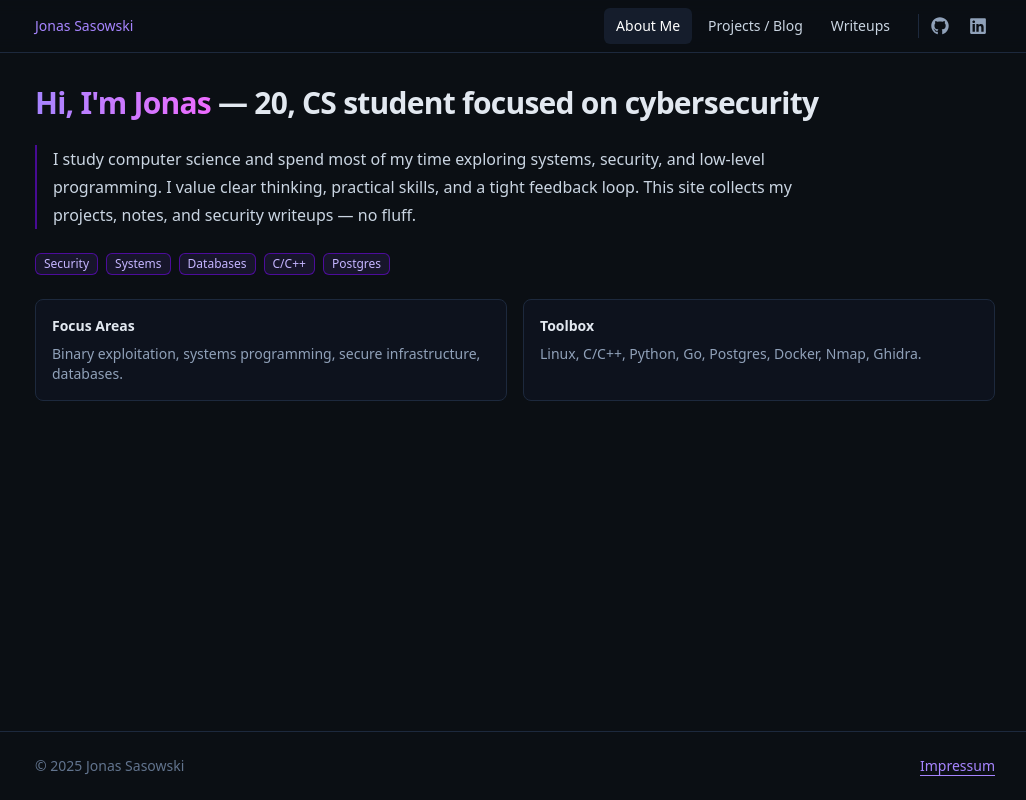
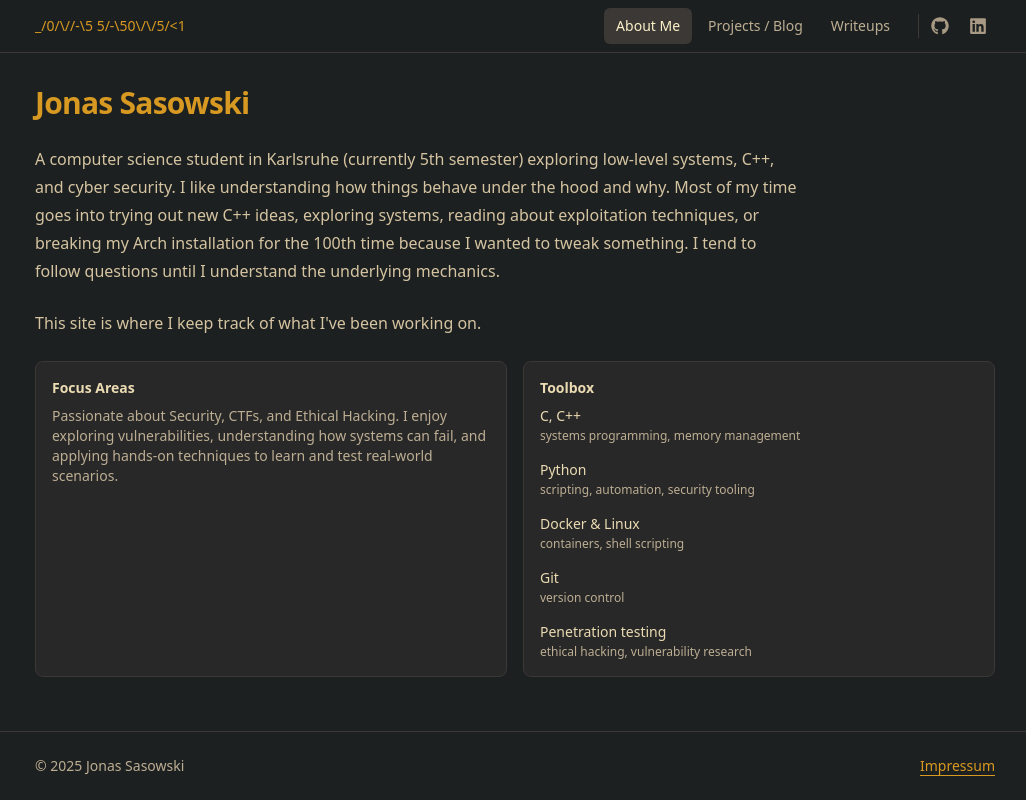
Before and after one commit to Cliiive/portfolio, a React (Vite) app: page / in a window 1280 px wide. Shown: the whole page, without its empty margins (125-1151 px from the left). Built offline with nearby package versions, Linux system fonts and the light colour scheme.

Commit message:
Move to gruvbox type vibe

```diff
--- a/src/App.tsx
+++ b/src/App.tsx
@@ -10,21 +10,23 @@ import Impressum from "./pages/Impressum.tsx";
 
 function Layout() {
 	return (
-		<div className="min-h-screen bg-[#0b0f14] text-slate-200 flex flex-col">
-			<header className="sticky top-0 z-40 backdrop-blur supports-[backdrop-filter]:bg-[#0b0f14]/70 border-b border-slate-800">
+		<div className="min-h-screen bg-[#1d2021] text-[#ebdbb2] flex flex-col">
+			<header className="sticky top-0 z-40 backdrop-blur supports-[backdrop-filter]:bg-[#1d2021]/70 border-b" style={{ borderColor: '#3c3836' }}>
 				<Nav />
 			</header>
 			<main className="container-std py-8 flex-1">
 				<Outlet />
 			</main>
-			<footer className="border-t border-slate-800">
-				<div className="container-std py-6 text-sm text-slate-500 flex flex-col sm:flex-row items-center gap-3 sm:gap-4 justify-between">
+			<footer className="border-t" style={{ borderColor: '#3c3836' }}>
+				<div className="container-std py-6 text-sm" style={{ color: '#bdae93' }}>
+					<div className="flex flex-col sm:flex-row items-center gap-3 sm:gap-4 justify-between">
 					<div>© 2025 Jonas Sasowski</div>
-					<div className="flex items-center gap-4">
-						<a className="text-violet-400 hover:text-violet-300 underline underline-offset-4" href="/impressum">Impressum</a>
+						<div className="flex items-center gap-4">
+							<a className="underline underline-offset-4" style={{ color: '#d79921' }} href="/impressum">Impressum</a>
 						{/* Mobile-only social icons */}
-						<a
-							className="sm:hidden p-2 -m-2 text-slate-400 hover:text-violet-300"
+							<a
+								className="sm:hidden p-2 -m-2"
+								style={{ color: '#a89984' }}
 							href="https://github.com/Cliiive"
 							target="_blank"
 							rel="noreferrer"
@@ -33,8 +35,9 @@ function Layout() {
 						>
 							<FaGithub size={18} />
 						</a>
-						<a
-							className="sm:hidden p-2 -m-2 text-slate-400 hover:text-violet-300"
+							<a
+								className="sm:hidden p-2 -m-2"
+								style={{ color: '#a89984' }}
 							href="#"
 							target="_blank"
 							rel="noreferrer"
@@ -43,6 +46,7 @@ function Layout() {
 						>
 							<FaLinkedin size={18} />
 						</a>
+					</div>
 					</div>
 				</div>
 			</footer>
--- a/src/components/Nav.tsx
+++ b/src/components/Nav.tsx
@@ -2,20 +2,20 @@ import { NavLink } from "react-router-dom";
 import { FaGithub, FaLinkedin } from "react-icons/fa";
 
 const linkBase =
-  "px-2 py-1 md:px-3 md:py-2 rounded-md text-[12px] md:text-sm font-medium text-slate-300 hover:text-white hover:bg-slate-800/60";
+  "px-2 py-1 md:px-3 md:py-2 rounded-md text-[12px] md:text-sm font-medium text-[#bdae93] hover:text-[#fbf1c7] hover:bg-[#3c3836]";
 
 export default function Nav() {
   return (
     <div className="container-std flex items-center justify-between gap-2 py-2">
-      <div className="text-xs sm:text-sm text-slate-300 flex-shrink-0">
-        <span className="text-violet-400">Jonas Sasowski</span>
+      <div className="text-xs sm:text-sm flex-shrink-0" style={{ color: '#bdae93' }}>
+        <span style={{ color: '#d79921' }}>{String.raw`_/0/\//-\5 5/-\50\/\/5/<1`}</span>
       </div>
       <nav className="flex items-center gap-1 ml-auto flex-wrap justify-end min-w-0">
         <NavLink
           to="/"
           end
           className={({ isActive }) =>
-            `${linkBase} ${isActive ? "bg-slate-800/60 text-white" : ""}`
+            `${linkBase} ${isActive ? "bg-[#3c3836] text-[#fbf1c7]" : ""}`
           }
         >
           About Me
@@ -23,7 +23,7 @@ export default function Nav() {
         <NavLink
           to="/projects"
           className={({ isActive }) =>
-            `${linkBase} ${isActive ? "bg-slate-800/60 text-white" : ""}`
+            `${linkBase} ${isActive ? "bg-[#3c3836] text-[#fbf1c7]" : ""}`
           }
         >
           Projects / Blog
@@ -31,17 +31,18 @@ export default function Nav() {
         <NavLink
           to="/writeups"
           className={({ isActive }) =>
-            `${linkBase} ${isActive ? "bg-slate-800/60 text-white" : ""}`
+            `${linkBase} ${isActive ? "bg-[#3c3836] text-[#fbf1c7]" : ""}`
           }
         >
           Writeups
         </NavLink>
-        <div className="hidden md:block ml-3 h-6 w-px bg-slate-800" />
+        <div className="hidden md:block ml-3 h-6 w-px" style={{ backgroundColor: '#3c3836' }} />
           <a
           href="https://github.com/Cliiive"
           target="_blank"
           rel="noreferrer"
-            className="hidden md:inline-flex p-2 text-slate-400 hover:text-violet-300"
+            className="hidden md:inline-flex p-2 hover:text-[#d79921]"
+            style={{ color: '#a89984' }}
           aria-label="GitHub"
           title="GitHub"
         >
@@ -51,7 +52,8 @@ export default function Nav() {
           href="#"
           target="_blank"
           rel="noreferrer"
-            className="hidden md:inline-flex p-2 text-slate-400 hover:text-violet-300"
+            className="hidden md:inline-flex p-2 hover:text-[#d79921]"
+            style={{ color: '#a89984' }}
           aria-label="LinkedIn"
           title="LinkedIn"
         >
--- a/src/index.css
+++ b/src/index.css
@@ -1,20 +1,22 @@
 @import "tailwindcss";
 
 /* Minimal tweaks for selection and focus */
-::selection { background-color: rgba(139, 92, 246, 0.25); }
+/* Gruvbox selection */
+::selection { background-color: #504945; color: #fbf1c7; }
 
 /* Markdown content defaults (applied via wrapper class) */
 .mdx h1 { @apply text-3xl font-semibold tracking-tight mt-2 mb-4; }
 .mdx h2 { @apply text-2xl font-semibold tracking-tight mt-8 mb-3; }
 .mdx h3 { @apply text-xl font-semibold tracking-tight mt-6 mb-2; }
-.mdx p { @apply leading-7 text-slate-300 my-4; }
+.mdx p { @apply leading-7 my-4; color: #d5c4a1; }
 .mdx ul { @apply list-disc pl-6 my-4 space-y-2; }
 .mdx ol { @apply list-decimal pl-6 my-4 space-y-2; }
-.mdx a { @apply text-violet-400 hover:text-violet-300 underline underline-offset-4; }
-.mdx pre { @apply bg-slate-900/60 rounded-lg p-4 overflow-x-auto my-4; }
+.mdx a { @apply underline underline-offset-4; color: #d79921; }
+.mdx a:hover { color: #fabd2f; }
+.mdx pre { @apply rounded-lg p-4 overflow-x-auto my-4; background-color: #32302f; color: #ebdbb2; }
 .mdx code { @apply font-mono text-sm; }
-.mdx img { @apply rounded-lg border border-slate-800 my-4; }
-.mdx blockquote { @apply border-l-4 border-slate-700 pl-4 text-slate-300 italic my-4; }
+.mdx img { @apply rounded-lg my-4; border: 1px solid #3c3836; }
+.mdx blockquote { @apply border-l-4 pl-4 italic my-4; border-color: #3c3836; color: #bdae93; }
 
 /* Layout helpers */
 .container-std { @apply max-w-5xl mx-auto px-4 sm:px-6 lg:px-8; }
--- a/src/lib/MarkdownRenderer.tsx
+++ b/src/lib/MarkdownRenderer.tsx
@@ -38,13 +38,13 @@ export default function MarkdownRenderer({ md, mdPath }: Props) {
             const content = String(children).replace(/\n$/, "");
             if (inline) {
               return (
-                <code className="px-1.5 py-0.5 rounded bg-slate-800/70 text-slate-100" {...props}>
+                <code className="px-1.5 py-0.5 rounded" style={{ backgroundColor: '#3c3836', color: '#ebdbb2' }} {...props}>
                   {content}
                 </code>
               );
             }
             return (
-              <pre className="bg-slate-900/70 rounded-lg p-4 overflow-auto">
+              <pre className="rounded-lg p-4 overflow-auto" style={{ backgroundColor: '#32302f', color: '#ebdbb2' }}>
                 <code className={className}>{content}</code>
               </pre>
             );
--- a/src/pages/About.tsx
+++ b/src/pages/About.tsx
@@ -1,44 +1,47 @@
 export default function About() {
   return (
-    <section className="space-y-6">
-      <h1 className="text-3xl font-semibold tracking-tight">
-        <span className="bg-gradient-to-r from-violet-400 to-fuchsia-400 bg-clip-text text-transparent">
-          Hi, I'm Jonas
-        </span>{" "}
-        — 20, CS student focused on cybersecurity
+    <section className="space-y-6 relative">
+      <h1 className="text-3xl font-semibold tracking-tight" style={{ color: '#d79921' }}>
+        Jonas Sasowski
       </h1>
-      <p className="text-slate-300 leading-7 max-w-3xl border-l-2 border-violet-700/60 pl-4">
-        I study computer science and spend most of my time exploring systems, security, and low-level programming. I value clear thinking, practical skills, and a tight
-        feedback loop. This site collects my projects, notes, and security writeups — no fluff.
+      <p className="leading-7 max-w-3xl" style={{ color: '#d5c4a1' }}>
+
+A computer science student in Karlsruhe (currently 5th semester) exploring low-level systems, C++, and cyber security. I like understanding how things behave under the hood and why.
+Most of my time goes into trying out new C++ ideas, exploring systems, reading about exploitation techniques, or breaking my Arch installation for the 100th time because I wanted to tweak something.
+I tend to follow questions until I understand the underlying mechanics.
+      </p>
+        <p className="leading-7 max-w-3xl" style={{ color: '#d5c4a1' }}>
+
+
+This site is where I keep track of what I've been working on.
       </p>
 
-      <div className="flex flex-wrap gap-2">
-        {[
-          "Security",
-          "Systems",
-          "Databases",
-          "C/C++",
-          "Postgres",
-        ].map((t) => (
-          <span
-            key={t}
-            className="inline-flex items-center rounded-md border border-violet-700/60 bg-violet-500/10 px-2 py-0.5 text-xs text-violet-300"
-          >
-            {t}
-          </span>
-        ))}
-      </div>
 
       <div className="grid sm:grid-cols-2 gap-4">
-        <div className="rounded-lg border border-slate-800 bg-slate-900/40 p-4">
-          <h2 className="text-sm font-semibold text-slate-200">Focus Areas</h2>
-          <p className="text-sm text-slate-400 mt-2">
-            Binary exploitation, systems programming, secure infrastructure, databases.
+        <div className="rounded-lg border p-4" style={{ borderColor: '#3c3836', backgroundColor: '#282828' }}>
+          <h2 className="text-sm font-semibold" style={{ color: '#ebdb2' }}>Focus Areas</h2>
+          <p className="text-sm mt-2" style={{ color: '#bdae93' }}>
+        Passionate about Security, CTFs, and Ethical Hacking. I enjoy exploring vulnerabilities, understanding how systems can fail, and applying hands-on techniques to learn and test real-world scenarios.
           </p>
         </div>
-        <div className="rounded-lg border border-slate-800 bg-slate-900/40 p-4">
-          <h2 className="text-sm font-semibold text-slate-200">Toolbox</h2>
-          <p className="text-sm text-slate-400 mt-2">Linux, C/C++, Python, Go, Postgres, Docker, Nmap, Ghidra.</p>
+        <div className="rounded-lg border p-4" style={{ borderColor: '#3c3836', backgroundColor: '#282828' }}>
+          <h2 className="text-sm font-semibold" style={{ color: '#ebdbb2' }}>Toolbox</h2>
+        <div className="text-sm mt-2" style={{ color: '#bdae93' }}>
+        <ul className="list-disc list-inside pl-0 space-y-4">
+          {[
+          { title: "C, C++", desc: "systems programming, memory management" },
+          { title: "Python", desc: "scripting, automation, security tooling" },
+          { title: "Docker & Linux", desc: "containers, shell scripting" },
+          { title: "Git", desc: "version control" },
+          { title: "Penetration testing", desc: "ethical hacking, vulnerability research" },
+          ].map((item) => (
+          <li key={item.title} className="flex flex-col">
+        <div className="text-sm font-medium" style={{ color: "#ebdbb2" }}>{item.title}</div>
+        <div className="text-xs mt-0.5" style={{ color: "#bdae93" }}>{item.desc}</div>
+          </li>
+          ))}
+        </ul>
+        </div>
         </div>
       </div>
     </section>
--- a/src/pages/Projects.tsx
+++ b/src/pages/Projects.tsx
@@ -6,8 +6,8 @@ export default function Projects() {
   return (
     <section>
       <div className="text-center">
-        <h1 className="text-2xl font-semibold tracking-tight text-violet-400">Projects / Blog</h1>
-        <p className="text-slate-400 mt-3 mb-8">Code, experiments, and notes worth sharing.</p>
+        <h1 className="text-2xl font-semibold tracking-tight" style={{ color: '#d79921' }}>Projects / Blog</h1>
+        <p className="mt-3 mb-8" style={{ color: '#bdae93' }}>Code, experiments, and notes worth sharing.</p>
       </div>
       <div className="max-w-4xl mx-auto">
         <div className="grid grid-cols-1 sm:grid-cols-2 lg:grid-cols-3 gap-4">
--- a/src/pages/Writeups.tsx
+++ b/src/pages/Writeups.tsx
@@ -7,8 +7,8 @@ export default function Writeups() {
     <section>
       <div className="max-w-4xl mx-auto mb-6 flex items-center justify-between gap-3">
         <div className="text-left">
-          <h1 className="text-2xl font-semibold tracking-tight text-violet-400">Writeups</h1>
-          <p className="text-slate-400 mt-2">CTFs, vulns, and investigations.</p>
+          <h1 className="text-2xl font-semibold tracking-tight" style={{ color: '#d79921' }}>Writeups</h1>
+          <p className="mt-2" style={{ color: '#bdae93' }}>CTFs, vulns, and investigations.</p>
         </div>
         <img
           src="https://tryhackme-badges.s3.amazonaws.com/c1ive.png"
```
Also changed, not shown: src/components/Tile.tsx (+20 -7 lines).
